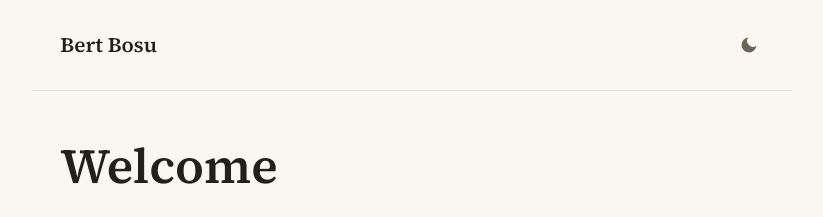
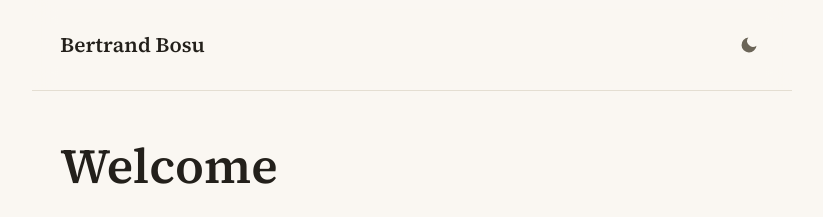
Before and after one commit to Bertqrt/bertrandbosu-blog1, a Jekyll site: the page built from index.md, in a window 1280 px wide. Shown: the top 217 px of the page, without its empty margins (228-1051 px from the left). Built offline with Jekyll 4.4.1, drawn with Linux system fonts in a browser that asks for light colours; comment, search, counter and statistics services are not loaded.

Commit message:
Change the header name to Bertrand Bosu
Co-Authored-By: Claude Opus 5.5 <noreply@anthropic.com>
Claude-Session: https://claude.ai/code/session_01VYTNPzZvCKrCiRxDnssYEG

```diff
--- a/_layouts/default.html
+++ b/_layouts/default.html
@@ -35,7 +35,7 @@
 <body>
   <div class="page">
     <header class="site-header">
-      <a href="{{ '/' | relative_url }}" class="home-link" aria-label="Bert Bosu, home">Bert Bosu</a>
+      <a href="{{ '/' | relative_url }}" class="home-link" aria-label="Bertrand Bosu, home">Bertrand Bosu</a>
 
       <button id="theme-toggle" class="theme-toggle" aria-label="Toggle light and dark mode">
         <svg class="icon-sun" viewBox="0 0 24 24" fill="none" stroke="currentColor" stroke-width="2" stroke-linecap="round" stroke-linejoin="round">
```
